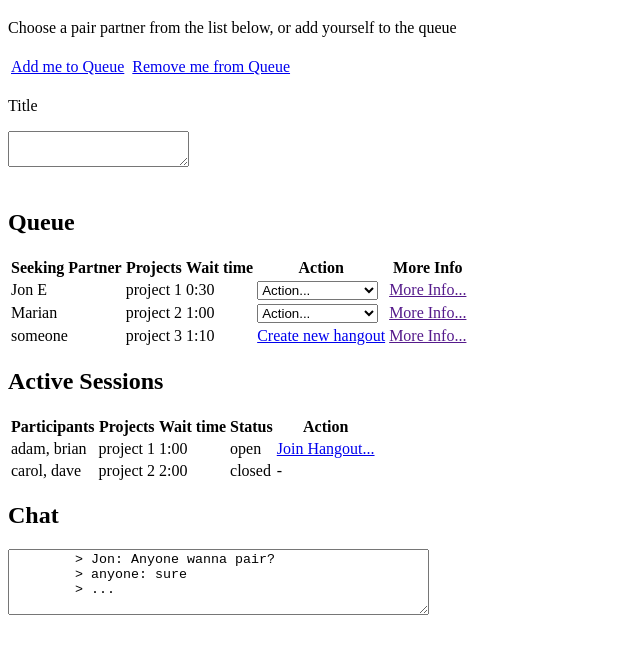
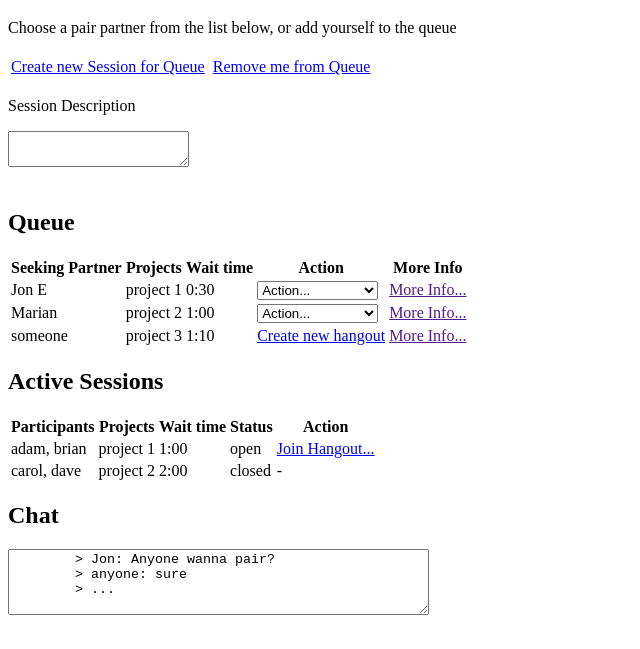
Before and after one commit to jon-engelbert/hangout_manager_preview, a plain HTML site: page pairRoulette.html in a window 1280 px wide. Shown: the part 93-742 px from the top of the page, without its empty margins (0-640 px from the left). Drawn offline with Linux system fonts and the light colour scheme.

Commit message:
commit index

```diff
--- a/pairRoulette.html
+++ b/pairRoulette.html
@@ -17,14 +17,14 @@
     <br><br>
     <table>
         <tr>
-            <td><a href="http://">Add me to Queue</a></td>
+            <td><a href="http://">Create new Session for Queue</a></td>
             <td>              </td>
             <td><a href="http://">Remove me from Queue</a></td>
         </tr>
     </table>
     <br>
     <div class="form-group">
-        <label class="control-label" for="title">Title</label>
+        <label class="control-label" for="title">Session Description</label>
         <p></p>
         <textarea class="form-control" id="event_title" name="event[title]" rows="2"></textarea>
     </div>
```
Also changed, not shown: index.html (added, +1 -0 lines).
